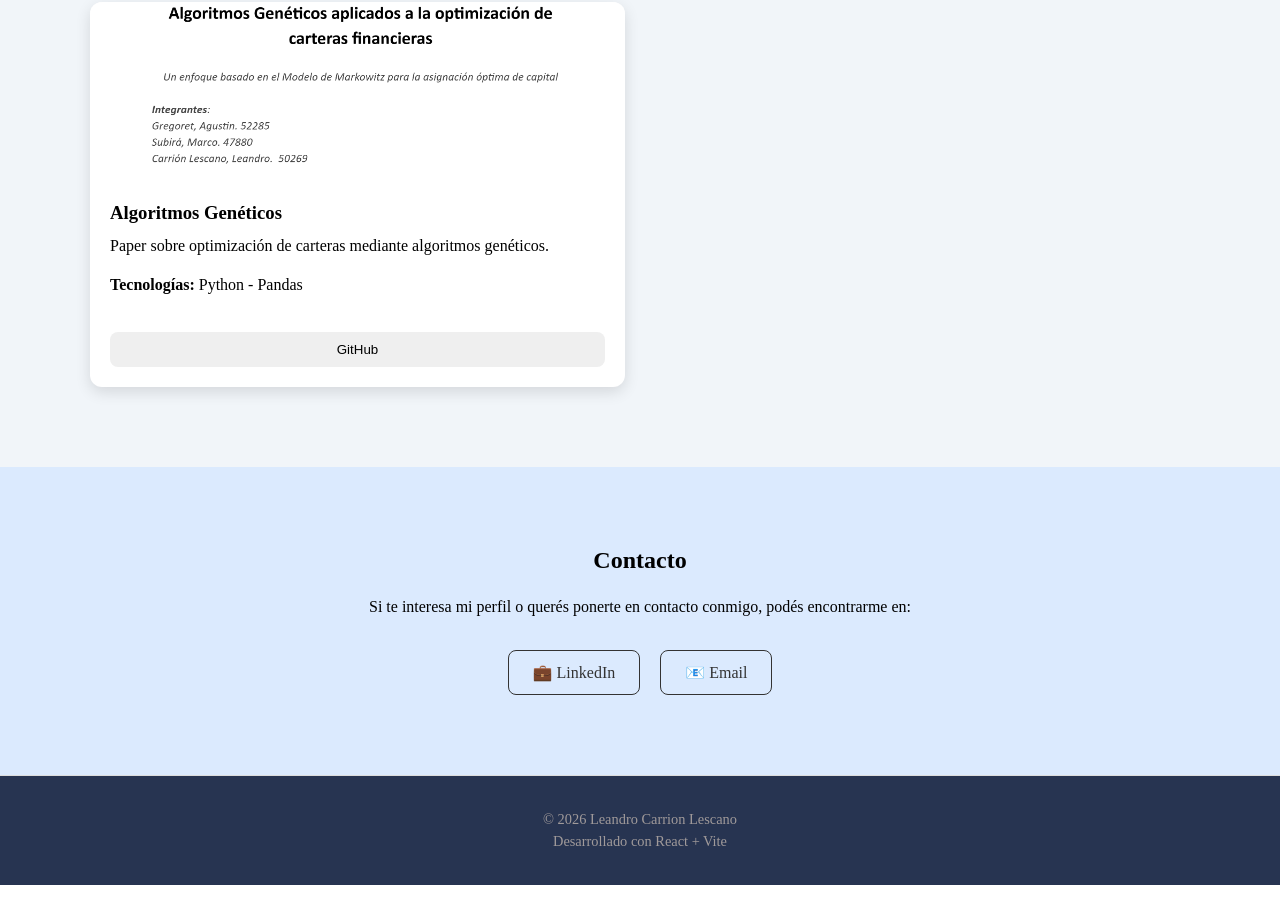
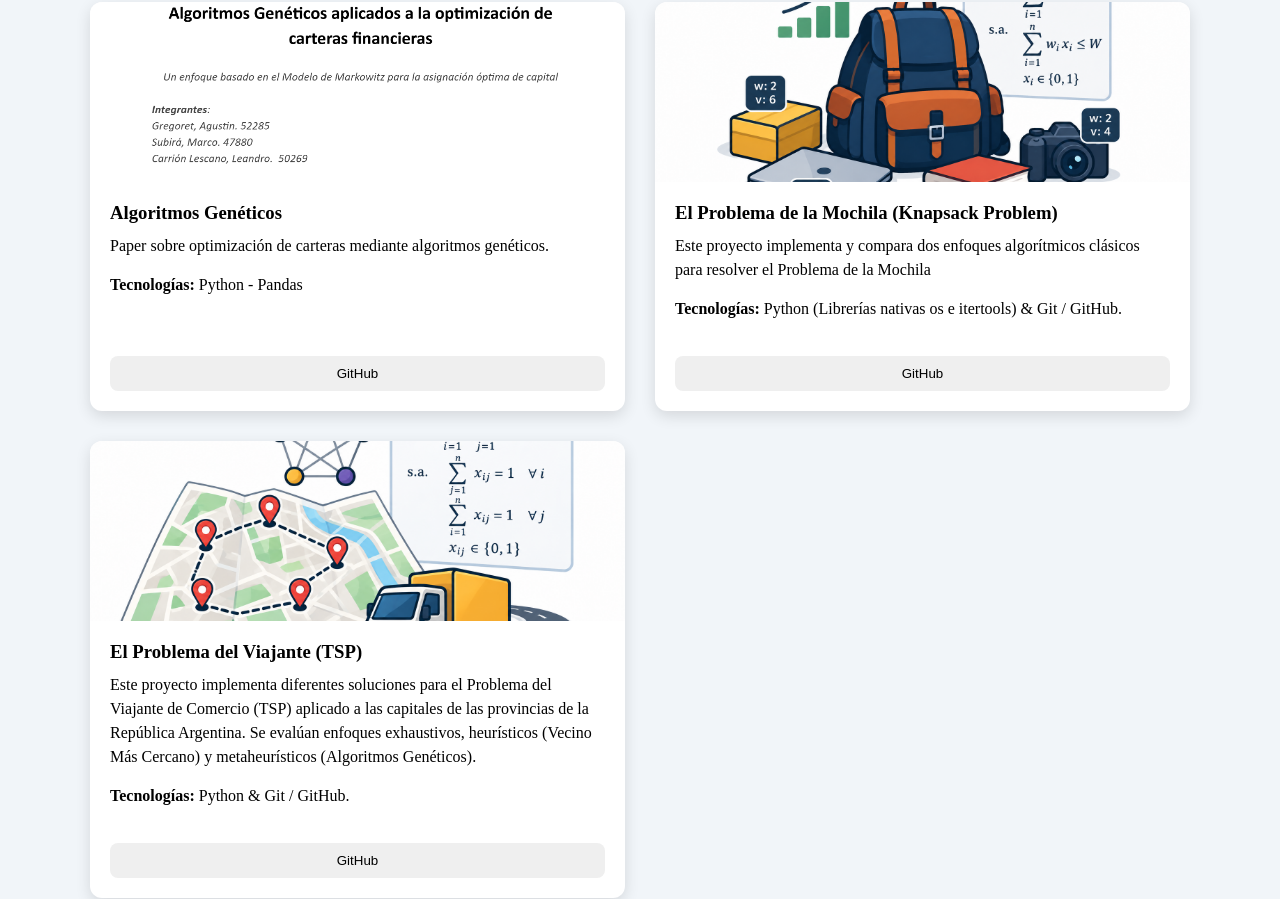
Before and after one commit to LeanCarrion/portfolio-react, a React app: page / in a window 1280 px wide. Shown: the part 1252-2151 px from the top of the page. Built offline with nearby package versions, Linux system fonts and the light colour scheme; the HTML template or start-up script is replaced by a standard one.

Commit message:
se agregaron imagenes y proyectos

```diff
--- a/src/data/projects.js
+++ b/src/data/projects.js
@@ -1,6 +1,8 @@
 import portfolioImg from "../assets/projects/portfolio.png";
 import webStoreImg from "../assets/projects/tiendaMascota.png";
 import algoritmosImg from "../assets/projects/algoritmosgeneticos.png";
+import KnapsackImg from "../assets/projects/KnapsackProblem.png";
+import TSPImg from "../assets/projects/TSP.png";
 
 const projects = [
   {
@@ -23,9 +25,25 @@ const projects = [
     title: "Algoritmos Genéticos",
     description: "Paper sobre optimización de carteras mediante algoritmos genéticos.",
     technologies: "Python - Pandas",
-    github: "https://github.com/",
+    github: "https://github.com/LeanCarrion/TPI_AlgGeneticos_Optimizaci-n-de-Carteras-Financieras",
     demo: "",
     image: algoritmosImg,
+  },
+  {
+    title: "El Problema de la Mochila (Knapsack Problem)",
+    description: "Este proyecto implementa y compara dos enfoques algorítmicos clásicos para resolver el Problema de la Mochila ",
+    technologies: "Python (Librerías nativas os e itertools) & Git / GitHub.",
+    github: "https://github.com/LeanCarrion/tp2-problema-mochila",
+    demo: "",
+    image: KnapsackImg,
+  },
+  {
+    title: "El Problema del Viajante (TSP)",
+    description: "Este proyecto implementa diferentes soluciones para el Problema del Viajante de Comercio (TSP) aplicado a las capitales de las provincias de la República Argentina. Se evalúan enfoques exhaustivos, heurísticos (Vecino Más Cercano) y metaheurísticos (Algoritmos Genéticos).",
+    technologies: "Python & Git / GitHub.",
+    github: "https://github.com/LeanCarrion/TrabajoPractico3-ProblemaDelViajante",
+    demo: "",
+    image: TSPImg,
   },
 ];
 
```
Also changed, not shown: src/assets/projects/KnapsackProblem.png (added), src/assets/projects/TSP.png (added).
